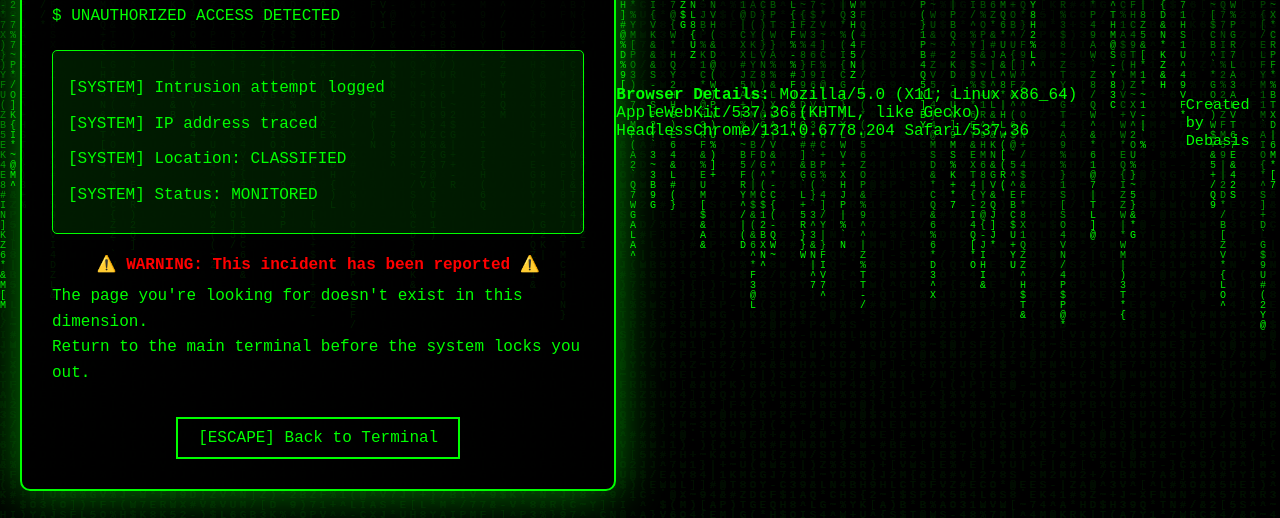
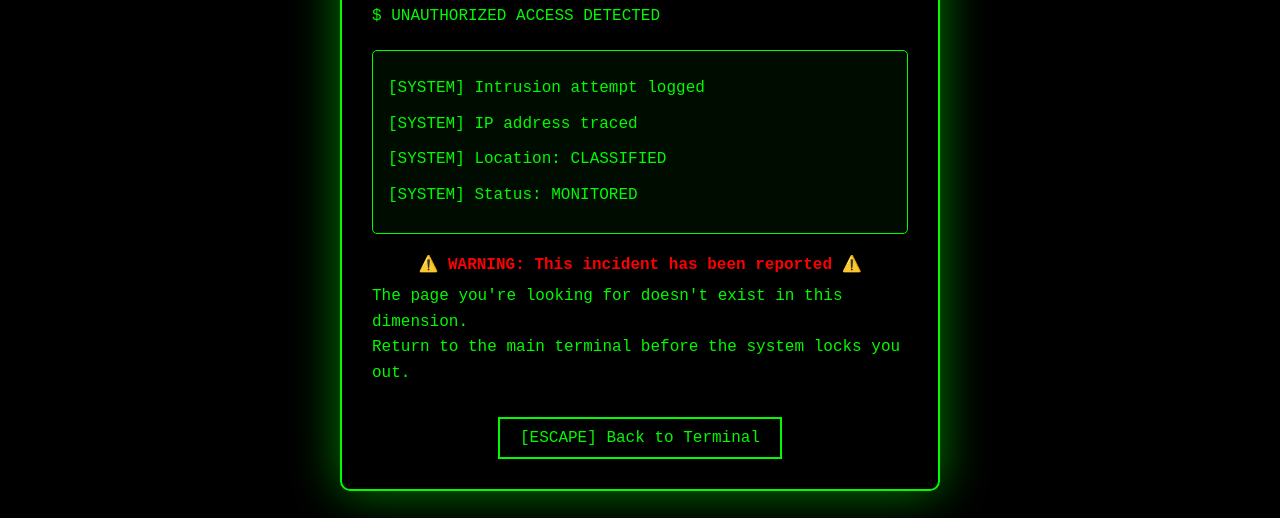
Before and after one commit to DebaA17/Weather-App, a website: page public/404.html in a window 1280 px wide. Shown: the part 282-800 px from the top of the page. Drawn offline with Linux system fonts and the light colour scheme.

Commit message:
Changes made

```diff
--- a/public/404.html
+++ b/public/404.html
@@ -1,8 +1,8 @@
 <!DOCTYPE html>
 <html lang="en">
 <head>
-    <meta charset="UTF-8">
-    <meta name="viewport" content="width=device-width, initial-scale=1.0">
+  <meta charset="UTF-8" />
+  <meta name="viewport" content="width=device-width, initial-scale=1.0"/>
   <title>404 - ACCESS DENIED</title>
   <style>
     * {
@@ -11,20 +11,20 @@
       box-sizing: border-box;
     }
 
-        body {
+    html, body {
+      height: 100%;
       background: #000;
       color: #00ff00;
-            font-family: 'Courier New', monospace;
+      font-family: 'Courier New', Courier, monospace;
       overflow: hidden;
-            position: relative;
     }
 
-        .matrix {
+    canvas.matrix {
       position: fixed;
       top: 0;
       left: 0;
-            width: 100%;
-            height: 100%;
+      width: 100vw;
+      height: 100vh;
       z-index: -1;
     }
 
@@ -34,7 +34,6 @@
       align-items: center;
       min-height: 100vh;
       padding: 20px;
-            position: relative;
       z-index: 1;
     }
 
@@ -46,12 +45,13 @@
       max-width: 600px;
       width: 100%;
       box-shadow: 0 0 50px rgba(0, 255, 0, 0.5);
-            animation: flicker 2s infinite alternate;
+      animation: flicker 3s ease-in-out infinite alternate;
     }
 
     @keyframes flicker {
-            0%, 100% { opacity: 0.9; }
+      0% { opacity: 0.92; }
       50% { opacity: 1; }
+      100% { opacity: 0.95; }
     }
 
     .header {
@@ -75,30 +75,6 @@
     .error-message {
       font-size: 1.5rem;
       margin: 20px 0;
-            color: #00ff00;
-        }
-
-        .terminal-text {
-            font-size: 1rem;
-            line-height: 1.6;
-            margin: 10px 0;
-            color: #00ff00;
-        }
-
-        .typing {
-            overflow: hidden;
-            border-right: 2px solid #00ff00;
-            animation: typing 3s steps(30, end), blink 1s infinite;
-        }
-
-        @keyframes typing {
-            from { width: 0; }
-            to { width: 100%; }
-        }
-
-        @keyframes blink {
-            0%, 50% { border-color: #00ff00; }
-            51%, 100% { border-color: transparent; }
     }
 
     .skull {
@@ -107,6 +83,49 @@
       margin: 20px 0;
       color: #ff0000;
       text-shadow: 0 0 20px #ff0000;
+    }
+
+    .terminal-text {
+      font-size: 1rem;
+      line-height: 1.6;
+      margin: 10px 0;
+    }
+
+    .typing {
+      overflow: hidden;
+      border-right: 2px solid #00ff00;
+      white-space: nowrap;
+      animation: typing 3s steps(30, end), caret-blink 1s step-end infinite;
+    }
+
+    @keyframes typing {
+      from { width: 0; }
+      to { width: 100%; }
+    }
+
+    @keyframes caret-blink {
+      0%, 50% { border-color: #00ff00; }
+      51%, 100% { border-color: transparent; }
+    }
+
+    .system-info {
+      background: rgba(0, 255, 0, 0.05);
+      border: 1px solid #00ff00;
+      padding: 15px;
+      margin: 20px 0;
+      border-radius: 5px;
+    }
+
+    .warning {
+      color: #ff0000;
+      font-weight: bold;
+      text-align: center;
+      animation: warning-blink 1s step-end infinite;
+    }
+
+    @keyframes warning-blink {
+      0%, 50% { opacity: 1; }
+      51%, 100% { opacity: 0; }
     }
 
     .back-btn {
@@ -127,126 +146,118 @@
       box-shadow: 0 0 20px #00ff00;
     }
 
-        .warning {
-            color: #ff0000;
-            font-weight: bold;
-            text-align: center;
-            animation: blink 1s infinite;
-        }
-
-        @keyframes blink {
-            0%, 50% { opacity: 1; }
-            51%, 100% { opacity: 0; }
-        }
-
-        .system-info {
-            background: rgba(0, 255, 0, 0.1);
-            border: 1px solid #00ff00;
-            padding: 15px;
-            margin: 20px 0;
-            border-radius: 5px;
-        }
-
     .glitch {
-            animation: glitch 0.3s infinite;
+      animation: glitch 0.5s infinite;
     }
 
     @keyframes glitch {
       0% { transform: translateX(0); }
-            25% { transform: translateX(-2px); }
-            50% { transform: translateX(2px); }
-            75% { transform: translateX(-1px); }
+      20% { transform: translateX(-2px); }
+      40% { transform: translateX(2px); }
+      60% { transform: translateX(-1px); }
+      80% { transform: translateX(1px); }
       100% { transform: translateX(0); }
+    }
+
+    @media (max-width: 600px) {
+      .error-code {
+        font-size: 3rem;
+      }
+
+      .error-message {
+        font-size: 1.2rem;
+      }
+
+      .terminal {
+        padding: 20px;
+      }
     }
   </style>
 </head>
 <body>
   <canvas class="matrix"></canvas>
-    <div class="container">
-        <div class="terminal">
-            <div class="header">
+  <main class="container">
+    <section class="terminal" role="alert" aria-live="assertive">
+      <header class="header">
         <div class="error-code glitch">404</div>
-                <div class="error-message">Page Not Found</div>
-            </div>
+        <div class="error-message">ACCESS DENIED</div>
+      </header>
+
       <div class="skull">💀</div>
+
       <div class="terminal-text">
         <div class="typing">$ UNAUTHORIZED ACCESS DETECTED</div>
       </div>
+
       <div class="system-info">
         <div class="terminal-text">[SYSTEM] Intrusion attempt logged</div>
         <div class="terminal-text">[SYSTEM] IP address traced</div>
         <div class="terminal-text">[SYSTEM] Location: CLASSIFIED</div>
         <div class="terminal-text">[SYSTEM] Status: MONITORED</div>
       </div>
+
       <div class="warning">
         ⚠️ WARNING: This incident has been reported ⚠️
       </div>
+
       <div class="terminal-text">
         The page you're looking for doesn't exist in this dimension.
-                <br>Return to the main terminal before the system locks you out.
+        <br/>Return to the main terminal before the system locks you out.
       </div>
+
       <div style="text-align: center;">
         <button class="back-btn" onclick="window.location.href='/'">
           [ESCAPE] Back to Terminal
         </button>
       </div>
-        </div>
-        <div style="color:#00ff00; font-size:1em; margin-bottom:10px;">
-            <strong>Browser Details:</strong>
-            <span id="browserDetails"></span>
-        </div>
-        <footer style="color:#00ff00; font-size:0.95em; margin-top:10px;">Created by Debasis</footer>
-    </div>
-    <script>
-      document.getElementById('browserDetails').textContent = navigator.userAgent;
-    </script>
+    </section>
+  </main>
 
   <script>
     const canvas = document.querySelector('.matrix');
     const ctx = canvas.getContext('2d');
 
-        canvas.width = window.innerWidth;
-        canvas.height = window.innerHeight;
+    let width = canvas.width = window.innerWidth;
+    let height = canvas.height = window.innerHeight;
 
     const matrix = "ABCDEFGHIJKLMNOPQRSTUVWXYZ123456789@#$%^&*()*&^%+-/~{[|`]}";
     const matrixArray = matrix.split("");
 
-        const fontSize = 10;
-        const columns = canvas.width / fontSize;
-
-        const drops = [];
-        for (let x = 0; x < columns; x++) {
-            drops[x] = 1;
-        }
+    const fontSize = 14;
+    const columns = Math.floor(width / fontSize);
+    const drops = Array(columns).fill(1);
 
     function draw() {
-            ctx.fillStyle = 'rgba(0, 0, 0, 0.04)';
-            ctx.fillRect(0, 0, canvas.width, canvas.height);
+      ctx.fillStyle = 'rgba(0, 0, 0, 0.05)';
+      ctx.fillRect(0, 0, width, height);
 
       ctx.fillStyle = '#00ff00';
       ctx.font = fontSize + 'px monospace';
 
-            for (let i = 0; i < drops.length; i++) {
+      drops.forEach((y, index) => {
         const text = matrixArray[Math.floor(Math.random() * matrixArray.length)];
-                ctx.fillText(text, i * fontSize, drops[i] * fontSize);
+        ctx.fillText(text, index * fontSize, y * fontSize);
 
-                if (drops[i] * fontSize > canvas.height && Math.random() > 0.975) {
-                    drops[i] = 0;
+        if (y * fontSize > height && Math.random() > 0.975) {
+          drops[index] = 0;
         }
-                drops[i]++;
-            }
+        drops[index]++;
+      });
     }
 
     setInterval(draw, 35);
 
     window.addEventListener('resize', () => {
-            canvas.width = window.innerWidth;
-            canvas.height = window.innerHeight;
+      width = canvas.width = window.innerWidth;
+      height = canvas.height = window.innerHeight;
+      drops.length = Math.floor(width / fontSize);
+      drops.fill(1);
     });
 
     setTimeout(() => {
-            document.querySelector('.typing').style.borderRight = 'none';
-        }, 3000);
+      const typingEl = document.querySelector('.typing');
+      if (typingEl) typingEl.style.borderRight = 'none';
+    }, 3100);
   </script>
 </body>
 </html>
```
Lines whose indentation alone changed are shown as unchanged.
